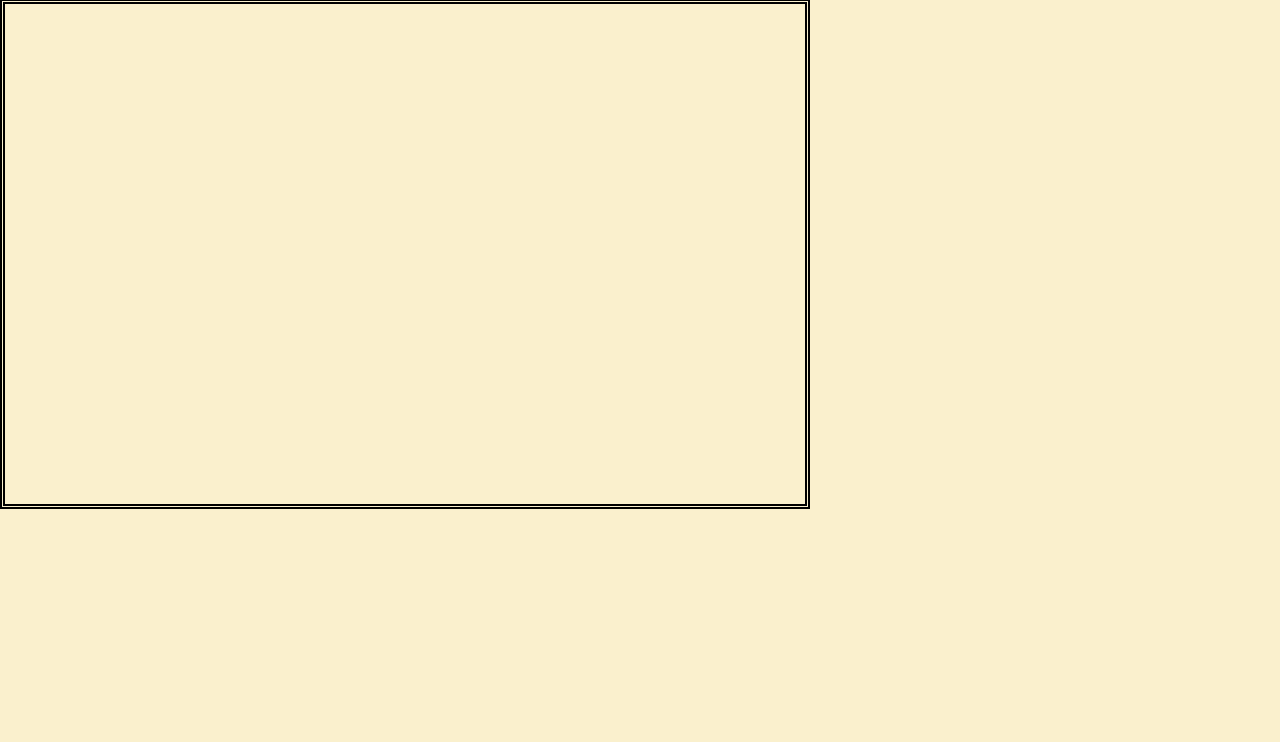
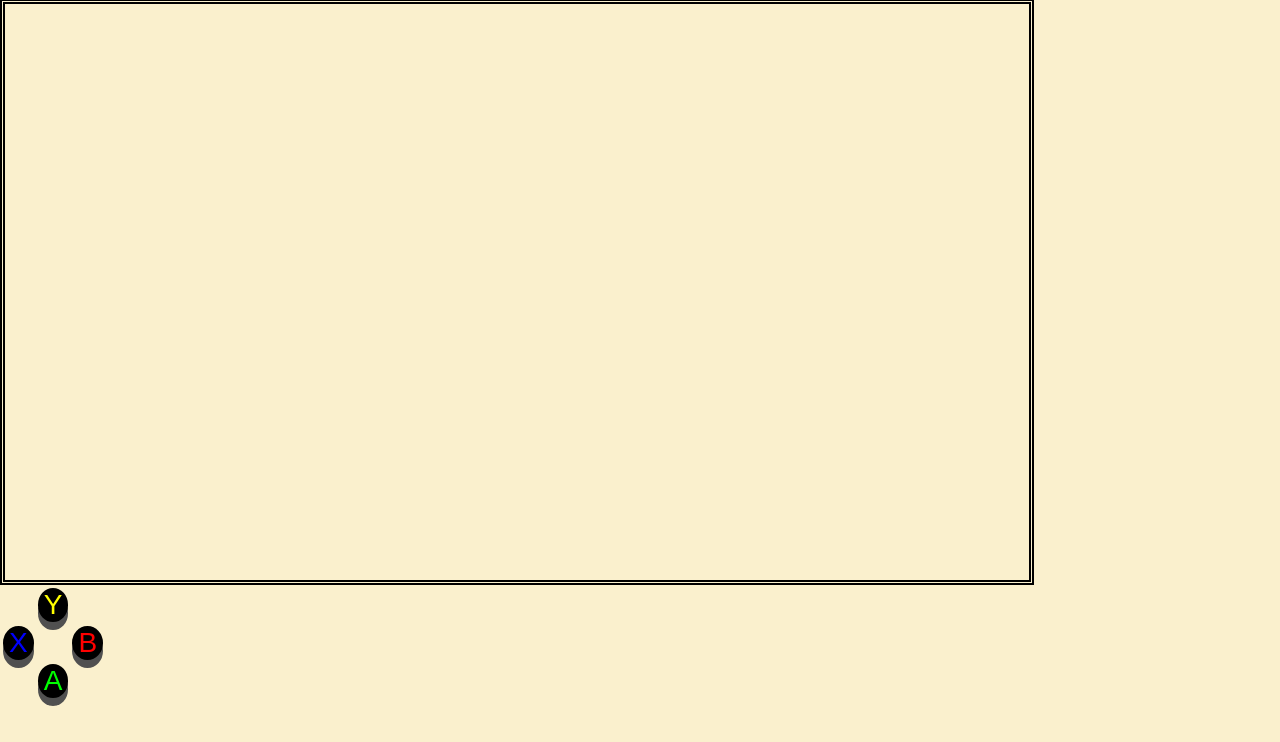
Before and after one commit to DanielMendioza/UIprogrammingRepeatProject, a plain HTML site: page index.html in a window 1280 px wide. Shown: the part 58-800 px from the top of the page. Drawn offline with Linux system fonts and the light colour scheme; files that its build step writes are made by us from their sources; files whose address does not match are found by name.

Commit message:
D-Pad Buttons added

```diff
--- a/css/style.css
+++ b/css/style.css
@@ -16,3 +16,42 @@ canvas {
   border-width: 5px;
   border-style:double;
 }
+
+
+.button {
+  background-color: #000000;
+  border: none;
+  box-shadow: 0 8px#505050;
+  padding: px;
+  text-align: center;
+  font-size: 28px;
+}
+
+.button:hover {
+  background-color: #3F3F3F;
+}
+
+.button:active {
+  box-shadow: 0 5px #3D3D3D;
+  transform: translateY(5px);
+}
+
+.red {
+  color: #FF0000;
+}
+
+.green {
+  color: #00FF00;
+}
+
+.blue {
+  color: #0000FF;
+}
+
+.yellow {
+  color: #FFFF00;
+}
+
+.round {
+  border-radius: 50%;
+}
--- a/index.html
+++ b/index.html
@@ -3,11 +3,31 @@
     <meta charset="UTF-8">
     <meta name="viewport" content="width=device-width, initial-scale=1.0">
     <title>Simple Canvas Web Game</title>
-    <link rel="stylesheet" href="style.css">
+    <link rel="stylesheet" href="css/style.css">
 </head>
 <body>
     <h1>Canvas Game</h1>
-    <canvas id="gameCanvas" width="800" height="500"></canvas>
+    <canvas id="gameCanvas" width="1024" height="576"></canvas>
+    <table>
+      <tbody>
+        <tr>
+          <td>&nbsp;</td>
+          <td><button onmousedown="UpButton()" onmouseup="" class="button yellow round">Y</button></td>
+          <td>&nbsp;</td>
+        </tr>
+        <tr>
+          <td><button onclick="LeftButton()" class="button blue round">X</button></td>
+          <td>&nbsp;</td>
+          <td><button onclick="RightButton()" class="button red round">B</button></td>
+        </tr>
+        <tr>
+          <td>&nbsp;</td>
+          <td><button onclick="DownButton()" class="button green round">A</button></td>
+          <td>&nbsp;</td>
+        </tr>
+        <tr>
+      </tbody>
+    </table>
     <script src="script.js"></script>
   </body>
 </html>
--- a/js/script.js
+++ b/js/script.js
@@ -1,2 +1,7 @@
 const canvas = document.getElementById('gameCanvas');
 const ctx = canvas.getContext('2d');
+
+let yellowButton = document.getElementsByClassName("YellowBtn")[0];
+let blueButton = document.getElementsByClassName("BlueBtn")[0];
+let redButton = document.getElementsByClassName("RedBtn")[0];
+let greenButton = document.getElementsByClassName("GreenBtn")[0];
```
